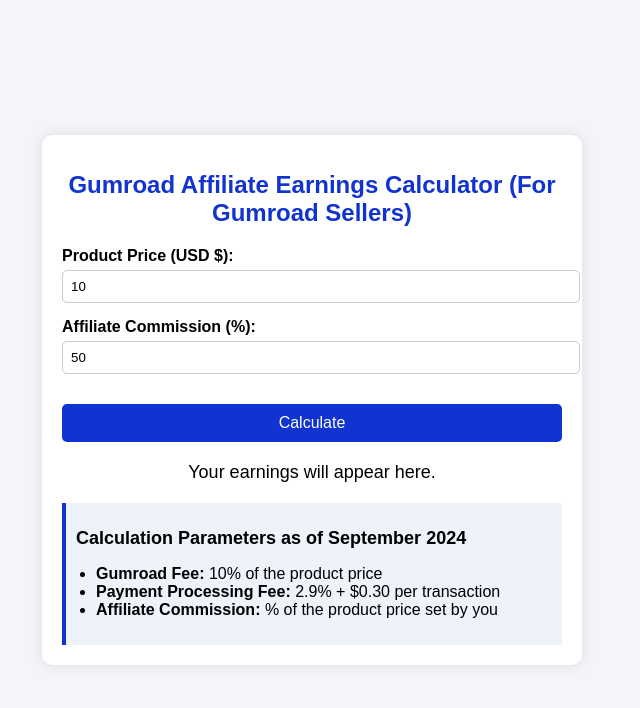
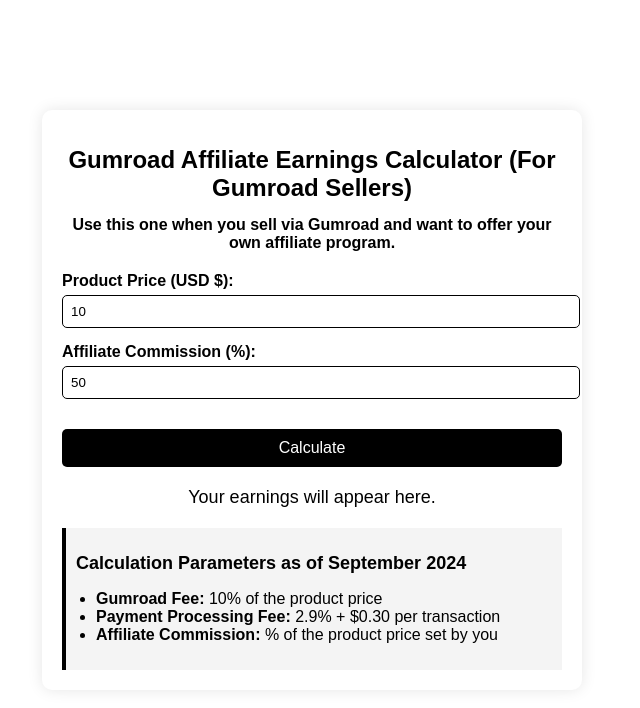
Before and after one commit to low-code-lab-io/Affiliate-Earnings-Calculator-For-Affiliates-, a plain HTML site: page index.html in a window 1280 px wide. Shown: the whole page, without its empty margins (328-968 px from the left). Drawn offline with Linux system fonts and the light colour scheme.

Commit message:
Update index.html

```diff
--- a/index.html
+++ b/index.html
@@ -9,7 +9,7 @@
             font-family: Arial, sans-serif;
             margin: 0;
             padding: 0;
-            background-color: #f4f4f9;
+            background-color: #ffffff;
             display: flex;
             justify-content: center;
             align-items: center;
@@ -26,8 +26,14 @@
         h1 {
             font-size: 24px;
             text-align: center;
+            margin-bottom: 10px;
+            color: #000000;
+        }
+        h2.subtitle {
+            font-size: 16px;
+            text-align: center;
             margin-bottom: 20px;
-            color: #1134d1;
+            color: #000000;
         }
         .input-group {
             margin-bottom: 15px;
@@ -36,20 +42,22 @@
             display: block;
             margin-bottom: 5px;
             font-weight: bold;
+            color: #000000;
         }
         input[type="number"] {
             width: 100%;
             padding: 8px;
-            border: 1px solid #ccc;
+            border: 1px solid #000000;
             border-radius: 5px;
         }
         .result {
             margin-top: 20px;
             font-size: 18px;
             text-align: center;
+            color: #000000;
         }
         button {
-            background-color: #1134d1;
+            background-color: #000000;
             color: white;
             padding: 10px;
             border: none;
@@ -60,27 +68,30 @@
             margin-top: 15px;
         }
         button:hover {
-            background-color: #0f2ca1;
+            background-color: #333333;
         }
         .fyi {
             margin-top: 20px;
             padding: 10px;
-            background-color: #eef2fb;
-            border-left: 4px solid #1134d1;
+            background-color: #f4f4f4;
+            border-left: 4px solid #000000;
         }
         .fyi h2 {
             font-size: 18px;
             margin-bottom: 10px;
+            color: #000000;
         }
         .fyi ul {
             padding-left: 20px;
+            color: #000000;
         }
     </style>
 </head>
 <body>
 
     <div class="calculator-container">
-        <h1 style="color: #1134d1;">Gumroad Affiliate Earnings Calculator (For Gumroad Sellers)</h1>
+        <h1>Gumroad Affiliate Earnings Calculator (For Gumroad Sellers)</h1>
+        <h2 class="subtitle">Use this one when you sell via Gumroad and want to offer your own affiliate program.</h2>
 
         <div class="input-group">
             <label for="productPrice">Product Price (USD $):</label>
```
